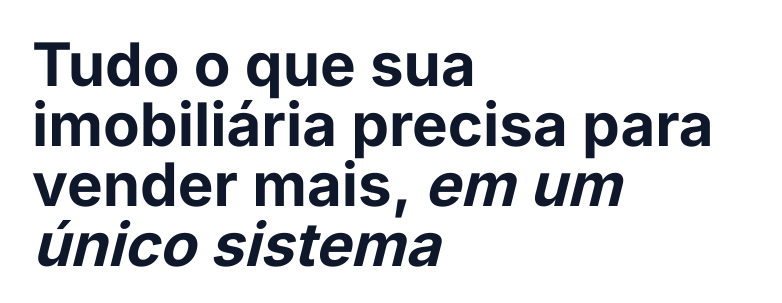
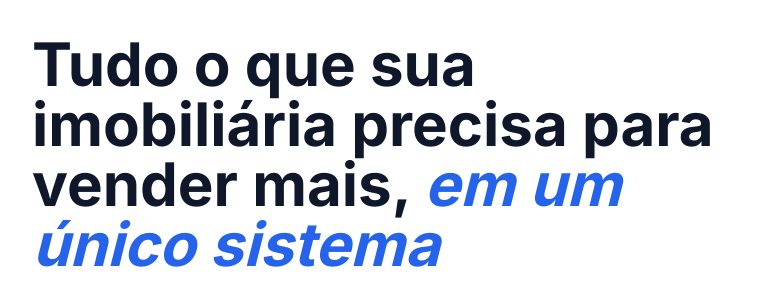
Before and after one commit to XmoisezX/chavereserva, a plain HTML site: page index.html in a window 1280 px wide. Shown: the part 94-397 px from the top of the page, 0-782 px from the left. Drawn offline with nearby package versions, Linux system fonts and the light colour scheme.

Commit message:
Change span color to blue-600

```diff
--- a/index.html
+++ b/index.html
@@ -98,7 +98,7 @@
 
                     <h1 class="text-4xl lg:text-6xl font-extrabold leading-tight text-slate-900 dark:text-white aos-init aos-animate"
                         data-aos="fade-up" data-aos-duration="1000">
-                        Tudo o que sua imobiliária precisa para vender mais, <span class="text-primary italic">em um
+                        Tudo o que sua imobiliária precisa para vender mais, <span class="text-blue-600 italic">em um
                             único sistema</span>
                     </h1>
                     <p class="text-lg text-slate-500 dark:text-slate-400 max-w-2xl leading-relaxed" data-aos="fade-up"
```
